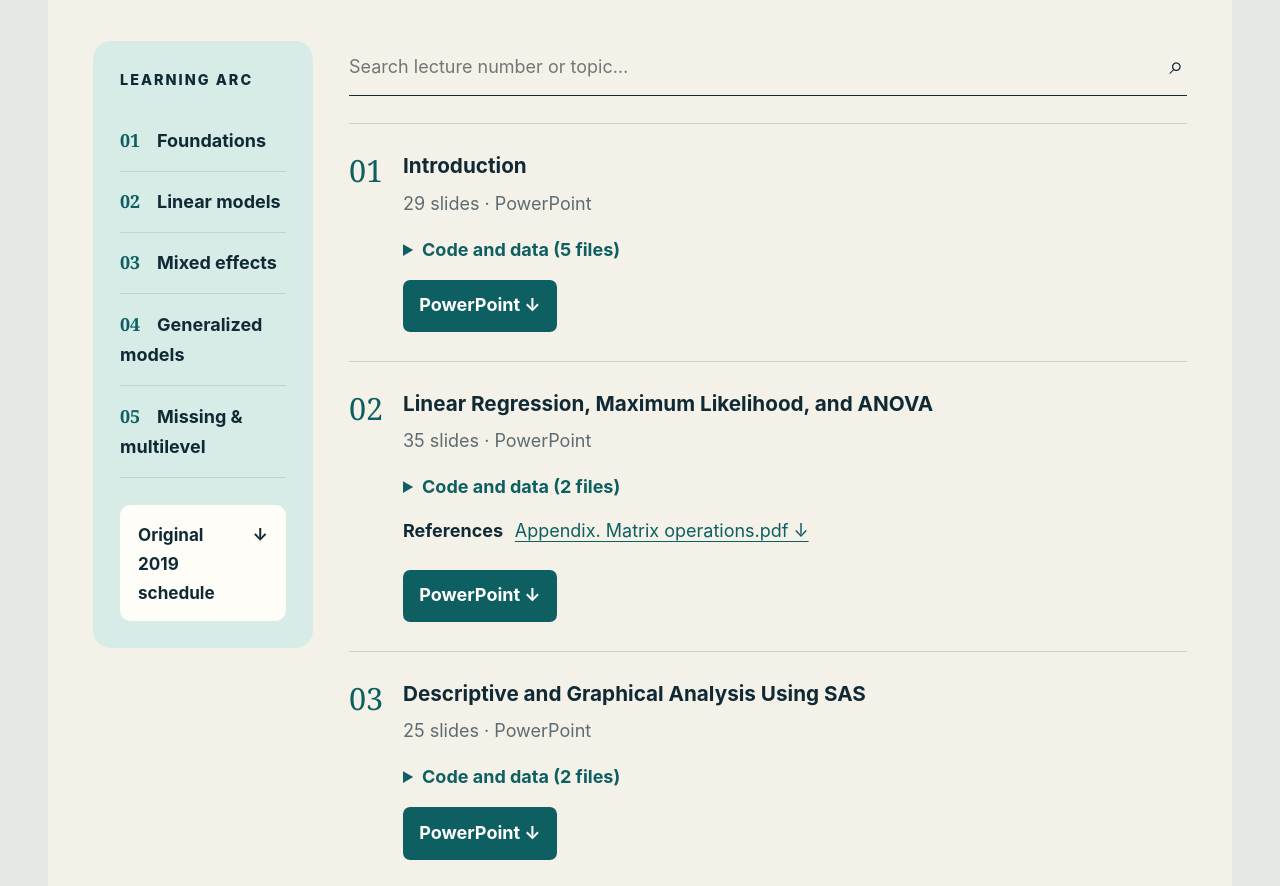
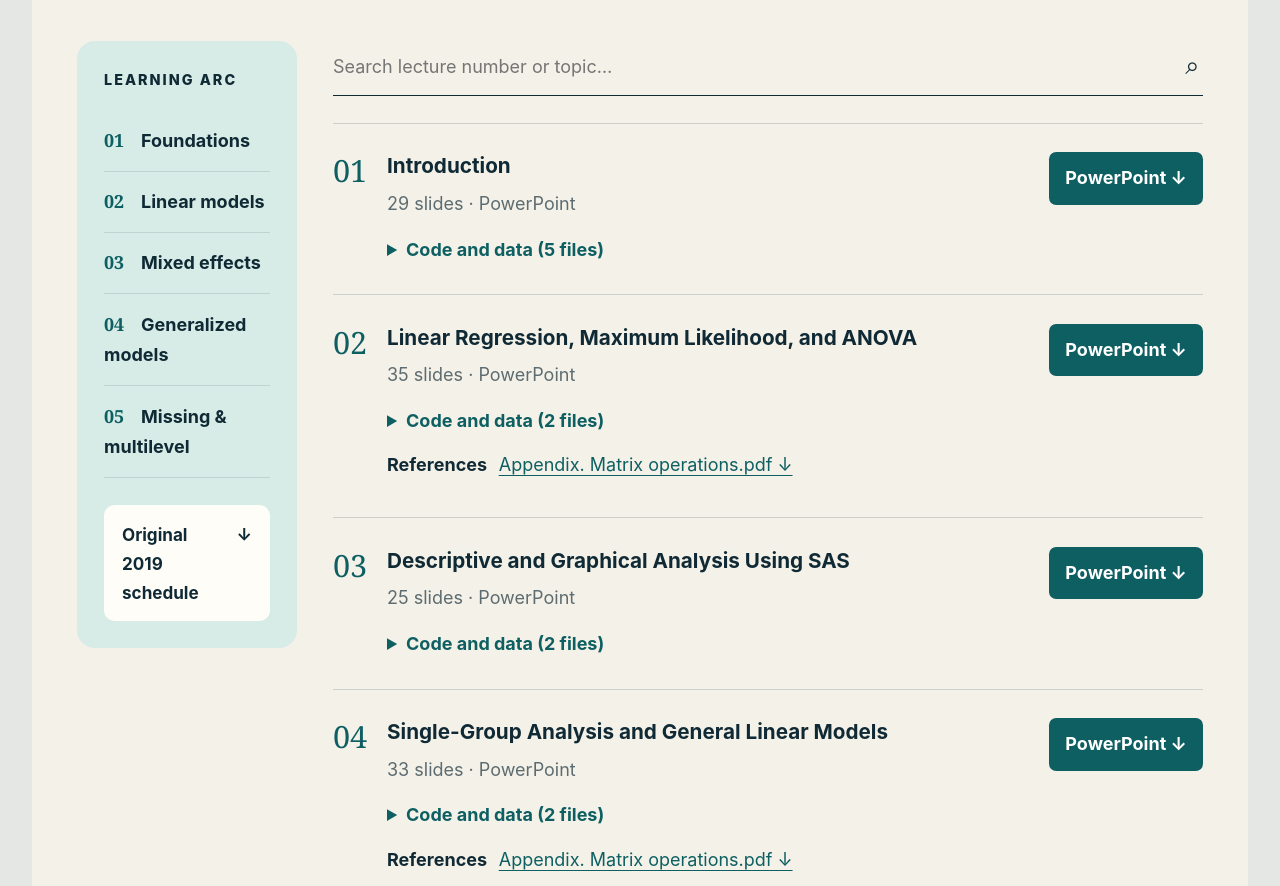
Before and after one commit to lmaowisc/longitudinal-analysis, a website: page public/index.html in a window 1280 px wide. Shown: the part 1440-2326 px from the top of the page. Drawn offline with Linux system fonts and the light colour scheme; no server answers.

Commit message:
Widen course layout and right-align lecture PowerPoint downloads

```diff
--- a/public/reading-layout.css
+++ b/public/reading-layout.css
@@ -1,7 +1,7 @@
 /* A bounded reading surface with larger, comfortable course text. */
 html{font-size:112.5%}
 body{font-size:1rem;line-height:1.7;background:#e5e7e4}
-.topbar,main,footer{width:min(1200px,calc(100% - 96px));margin-inline:auto}
+.topbar,main,footer{width:min(1320px,calc(100% - 64px));margin-inline:auto}
 main{background:var(--paper)}
 .topbar{padding:1rem 2.5rem;gap:1rem}
 .topbar nav{gap:1.4rem;flex-wrap:wrap}
@@ -14,9 +14,9 @@ main{background:var(--paper)}
 .section-head{align-items:center;flex-wrap:wrap;gap:1.25rem}
 .section-head h2{font-size:clamp(2rem,3.8vw,3rem);line-height:1.1}
 .lecture-layout{grid-template-columns:220px minmax(0,1fr);gap:2rem}
-.lecture{grid-template-columns:2.2rem minmax(0,1fr);gap:.8rem}
+.lecture{grid-template-columns:2.2rem minmax(0,1fr) auto;gap:.8rem}
 .lecture h3{font-size:1.15rem}
-.lecture-deck{grid-column:2;justify-self:start;font-size:1rem}
+.lecture-deck{grid-column:3;grid-row:1;justify-self:end;font-size:1rem}
 .lecture-meta,.lecture-support,.support-files strong,.lecture-references{font-size:1rem}
 .filter,.tab,.download-pill,.quick-stats span{font-size:.95rem}
 .eyebrow,.small-label,.file-icon{font-size:.8rem}
@@ -43,5 +43,7 @@ footer{padding:1.5rem 2.5rem;font-size:.9rem;flex-wrap:wrap}
  .perspectives-quotes,.file-list,.comments-layout{grid-template-columns:1fr}
  .section-head{align-items:flex-start}.search input{width:100%}
  .quick-stats{gap:1rem;flex-wrap:wrap}.evaluation-ratings{grid-template-columns:1fr}
- footer{padding:1.25rem}.lecture-deck{white-space:normal}
+ footer{padding:1.25rem}
+ .lecture{grid-template-columns:2.2rem minmax(0,1fr)}
+ .lecture-deck{grid-column:2;grid-row:auto;justify-self:start;white-space:normal}
 }
```
